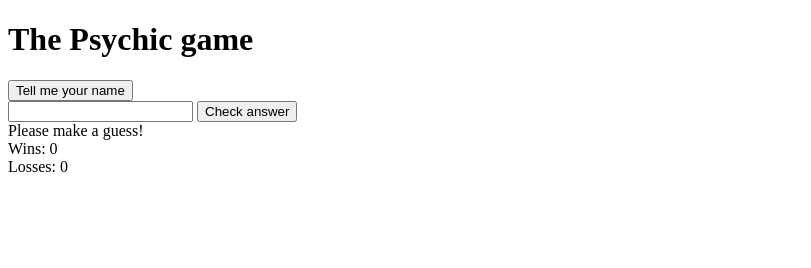
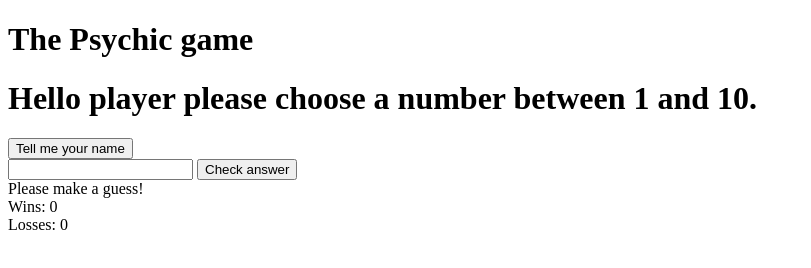
Before and after one commit to UnseenMountain/javascript-games, a plain HTML site: page index.html in a window 1280 px wide. Shown: the whole page, without its empty margins (0-811 px from the left). Drawn offline with Linux system fonts and the light colour scheme.

Commit message:
updated README folder

```diff
--- a/index.html
+++ b/index.html
@@ -12,6 +12,8 @@
 <body>
 
     <h1>The Psychic game</h1>
+
+    <h1>Hello player please choose a number between 1 and 10. </h1>
 
     <button type="button" onclick="namePrompt()">Tell me your name</button>
 
```
Also changed, not shown: 1 other file.
